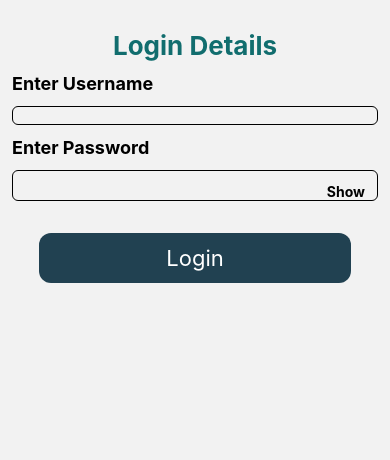
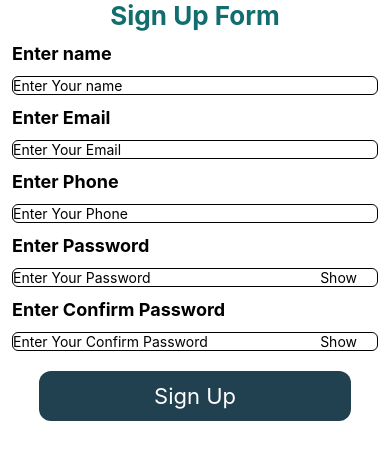
Before and after one commit to latyaji/TestingAppProject, a React Native app: screen / in a window 390 px wide. Shown: the top 460 px of the page. Built offline with nearby package versions, Linux system fonts and the light colour scheme.

Commit message:
signup with proper validation done

```diff
--- a/App.tsx
+++ b/App.tsx
@@ -1,178 +1,176 @@
-// /**
-//  * Sample React Native App
-//  * https://github.com/facebook/react-native
-//  *
-//  * @format
-//  */
-
-// import React from 'react';
-// import type {PropsWithChildren} from 'react';
-// import {
-//   SafeAreaView,
-//   ScrollView,
-//   StatusBar,
-//   StyleSheet,
-//   Text,
-//   useColorScheme,
-//   View,
-// } from 'react-native';
-
-// import {
-//   Colors,
-//   DebugInstructions,
-//   Header,
-//   LearnMoreLinks,
-//   ReloadInstructions,
-// } from 'react-native/Libraries/NewAppScreen';
-
-// type SectionProps = PropsWithChildren<{
-//   title: string;
-// }>;
-
-// function Section({children, title}: SectionProps): JSX.Element {
-//   const isDarkMode = useColorScheme() === 'dark';
-//   return (
-//     <View style={styles.sectionContainer}>
-//       <Text
-//         style={[
-//           styles.sectionTitle,
-//           {
-//             color: isDarkMode ? Colors.white : Colors.black,
-//           },
-//         ]}>
-//         {title}
-//       </Text>
-//       <Text
-//         style={[
-//           styles.sectionDescription,
-//           {
-//             color: isDarkMode ? Colors.light : Colors.dark,
-//           },
-//         ]}>
-//         {children}
-//       </Text>
-//     </View>
-//   );
-// }
-
-// function App(): JSX.Element {
-//   const isDarkMode = useColorScheme() === 'dark';
-
-//   const backgroundStyle = {
-//     backgroundColor: isDarkMode ? Colors.darker : Colors.lighter,
-//   };
-
-//   return (
-//     <SafeAreaView style={backgroundStyle}>
-//       <StatusBar
-//         barStyle={isDarkMode ? 'light-content' : 'dark-content'}
-//         backgroundColor={backgroundStyle.backgroundColor}
-//       />
-//       <ScrollView
-//         contentInsetAdjustmentBehavior="automatic"
-//         style={backgroundStyle}>
-//         <Header />
-//         <View
-//           style={{
-//             backgroundColor: isDarkMode ? Colors.black : Colors.white,
-//           }}>
-//           <Section title="Step One">
-//             Edit <Text style={styles.highlight}>App.tsx</Text> to change this
-//             screen and then come back to see your edits.
-//           </Section>
-//           <Section title="See Your Changes">
-//             <ReloadInstructions />
-//           </Section>
-//           <Section title="Debug">
-//             <DebugInstructions />
-//           </Section>
-//           <Section title="Learn More">
-//             Read the docs to discover what to do next:
-//           </Section>
-//           <LearnMoreLinks />
-//         </View>
-//       </ScrollView>
-//     </SafeAreaView>
-//   );
-// }
-
-// const styles = StyleSheet.create({
-//   sectionContainer: {
-//     marginTop: 32,
-//     paddingHorizontal: 24,
-//   },
-//   sectionTitle: {
-//     fontSize: 24,
-//     fontWeight: '600',
-//   },
-//   sectionDescription: {
-//     marginTop: 8,
-//     fontSize: 18,
-//     fontWeight: '400',
-//   },
-//   highlight: {
-//     fontWeight: '700',
-//   },
-// });
-
-// export default App;
-
-
-import { View, Text } from 'react-native'
-import React from 'react'
-import { createNativeStackNavigator } from '@react-navigation/native-stack';
-import { Login,Dashboard,Listdata } from './src/screen'
-import { NavigationContainer } from '@react-navigation/native';
-
-const Stack = createNativeStackNavigator();
+import { View, Text, TextInput, ScrollView, TouchableOpacity } from 'react-native'
+import React, { useState } from 'react'
+import { styles } from './src/globalstyle/Styles'
 
 const App = () => {
+  const [allfielddata, setAllfielddata] = useState({
+    name: '',
+    email: '',
+    phone: '',
+    password: '',
+    confirmpassword: ''
+  })
+
+  const [allfielderror, setAllfielderror] = useState({
+    nameerror: '',
+    emailerror: '',
+    phoneerror: '',
+    passworderror: '',
+    confirmpassworderror: ''
+  })
+
+  const [showpassword, setShowpassword] = useState(true)
+
+  const handleallerrors = (text, fieldname) => {
+    let allerrors = {}
+    if (fieldname == 'name') {
+      const charcter = /[^a-z]/gi
+      { allerrors.nameerror = !text ? "Name Field is required" : null }
+      if (text) {
+        { allerrors.nameerror = charcter.test(text) ? "numeric character not allowed" : null }
+
+      }
+    }
+
+    else if (fieldname == 'email') {
+      const emailregex = /^\w+([\.-]?\w+)*@\w+([\.-]?\w+)*(\.\w{2,3})+$/;
+      { allerrors.emailerror = !text ? "Email Field is required" : null }
+      if (text) {
+        { allerrors.emailerror = !emailregex.test(text) ? "Email must be valid" : null }
+
+      }
+
+    }
+    else if (fieldname == 'phone') {
+      { allerrors.phoneerror = !text ? "Phone Field is required" : null }
+      if (text) {
+        { text.length != 10 ? allerrors.phoneerror = "Phone Field should be 10 character" : null }
+      }
+
+    }
+    else if (fieldname == 'password') {
+      const passwordregex = /^.{6}$/;
+      { allerrors.passworderror = !text ? "Password Field is required" : null }
+      if (text) {
+        { allerrors.passworderror = !passwordregex.test(text) ? "Password should be only 6 chanracter" : null }
+      }
+
+    }
+    else if (fieldname == 'confirmpassword') {
+      { allerrors.confirmpassworderror = !text ? "Confirm Password Field is required" : null }
+
+      if (text) {
+        { text != allfielddata.password ? "Confirm Password not matched with password" : null }
+      }
+
+    }
+    else {
+      console.log("data successfully save");
+
+    }
+    return allerrors
+
+  }
+
+  const handleInput = (text, fieldname) => {
+    const isValid = handleallerrors(text, fieldname)
+
+    setAllfielderror({ ...allfielderror, ...isValid })
+    setAllfielddata({ ...allfielddata, [fieldname]: text })
+
+  }
+
+  const handleSignupbtn = () => {
+    let submittederror = {}
+    let errorset = false
+
+    for (let i in allfielddata) {
+      const checkallfield = handleallerrors(allfielddata[i], i)
+      submittederror = { ...submittederror, ...checkallfield }
+      if (!allfielddata[i]) {
+        errorset = true
+      }
+    }
+    setAllfielderror({ ...allfielderror, ...submittederror })
+
+    if (!errorset) {
+      console.log("data submitted successfully");
+    }
+  }
+
   return (
-    <NavigationContainer>
-      <Stack.Navigator
-        screenOptions={{
-          headerShown: false
-        }}>
-        <Stack.Screen name="Login" component={Login} options={{ headerShown: false }} />
-        <Stack.Screen name="Dashboard" component={Dashboard} />
-        <Stack.Screen name="Listdata" component={Listdata} />
-      </Stack.Navigator>
-    </NavigationContainer>
+    <ScrollView>
+      <Text style={styles.headertxt}>Sign Up Form</Text>
+      <Text style={styles.labeltxt}>Enter name</Text>
+      <TextInput
+        placeholder='Enter Your name'
+        style={styles.inputfield}
+        onChangeText={(text) => handleInput(text, fieldname = "name")}
+        defaultValue={allfielddata.name}
+      />
+      {allfielderror.nameerror ? <Text style={styles.errortxt}>{allfielderror.nameerror}</Text> : null}
+
+      <Text style={styles.labeltxt}>Enter Email</Text>
+      <TextInput
+        placeholder='Enter Your Email'
+        style={styles.inputfield}
+        onChangeText={(text) => handleInput(text, fieldname = "email")}
+        defaultValue={allfielddata.email}
+      />
+      {allfielderror.emailerror ? <Text style={styles.errortxt}>{allfielderror.emailerror}</Text> : null}
+
+      <Text style={styles.labeltxt}>Enter Phone </Text>
+      <TextInput
+        placeholder='Enter Your Phone'
+        maxLength={10}
+        style={styles.inputfield}
+        keyboardType={'phone-pad'}
+        onChangeText={(text) => handleInput(text, fieldname = "phone")}
+      />
+      {allfielderror.phoneerror ? <Text style={styles.errortxt}>{allfielderror.phoneerror}</Text> : null}
+
+      <Text style={styles.labeltxt}>Enter Password</Text>
+      <View
+        style={styles.passwordfield}>
+        <TextInput
+          placeholder='Enter Your Password'
+          secureTextEntry={showpassword}
+          onChangeText={(text) => handleInput(text, fieldname = "password")}
+        />
+        <TouchableOpacity
+          onPress={() => setShowpassword(!showpassword)}
+        >
+          <Text style={styles.showtxt}>Show</Text>
+        </TouchableOpacity>
+      </View>
+
+      {allfielderror.passworderror ? <Text style={styles.errortxt}>{allfielderror.passworderror}</Text> : null}
+
+      <Text style={styles.labeltxt}>Enter Confirm Password</Text>
+
+      <View
+        style={styles.passwordfield}>
+        <TextInput
+          placeholder='Enter Your Confirm Password'
+          secureTextEntry={showpassword}
+          onChangeText={(text) => handleInput(text, fieldname = "confirmpassword")}
+        />
+        <TouchableOpacity
+          onPress={() => setShowpassword(!showpassword)}
+        >
+          <Text style={styles.showtxt}>Show</Text>
+        </TouchableOpacity>
+      </View>
+      {allfielderror.confirmpassworderror ? <Text style={styles.errortxt}>{allfielderror.confirmpassworderror}</Text> : null}
+      <TouchableOpacity
+        onPress={handleSignupbtn}
+        style={styles.buttoncontainer}
+      >
+        <Text style={styles.buttontxt}>Sign Up</Text>
+      </TouchableOpacity>
+    </ScrollView>
+
   )
 }
 
 export default App
-
-
-// import * as React from 'react';
-// import { View, Text } from 'react-native';
-// import { NavigationContainer } from '@react-navigation/native';
-// import { createNativeStackNavigator } from '@react-navigation/native-stack';
-// import { Splash, Home, Payment, Onboarding, Document, PandoucmentUplaod, BankAccountdetails, Address,Submitdata } from './src/screens';
-
-
-// const Stack = createNativeStackNavigator();
-
-// function App() {
-//   return (
-//     <NavigationContainer>
-//       <Stack.Navigator
-//         screenOptions={{
-//           headerShown: false
-//         }}>
-//         <Stack.Screen name="Splash" component={Splash} options={{ headerShown: false }} />
-//         <Stack.Screen name="Home" component={Home} />
-//         <Stack.Screen name="Payment" component={Payment} />
-//         <Stack.Screen name="Onboarding" component={Onboarding} />
-//         <Stack.Screen name="PandoucmentUplaod" component={PandoucmentUplaod} />
-//         <Stack.Screen name="Document" component={Document} />
-//         <Stack.Screen name="BankAccountdetails" component={BankAccountdetails} />
-//         <Stack.Screen name="Address" component={Address} />
-//         <Stack.Screen name="Submitdata" component={Submitdata} />
-
-//       </Stack.Navigator>
-//     </NavigationContainer>
-//   );
-// }
-
-// export default App;
--- a/src/globalstyle/Styles.tsx
+++ b/src/globalstyle/Styles.tsx
@@ -91,6 +91,27 @@ export const styles = StyleSheet.create({
     bodytxt:{
       fontSize:18,
       fontWeight:"500"
+    },
+    passwordfield:{
+      borderWidth: 1,
+      marginTop: 12,
+      marginHorizontal: 12,
+      borderRadius: 6,
+      padding: Platform.OS === "ios" ? 13 : null,
+      color: "#000",
+      justifyContent:"space-between",
+      flexDirection:"row",
+      alignItems:"center"
+    },
+    showtxt:{
+      marginRight:20
+    },
+    errortxt:{
+      color:"red",
+      marginHorizontal:20,
+      marginVertical:10,
+      fontSize:18,
+      fontWeight:"bold"
     }
 
   });
```
